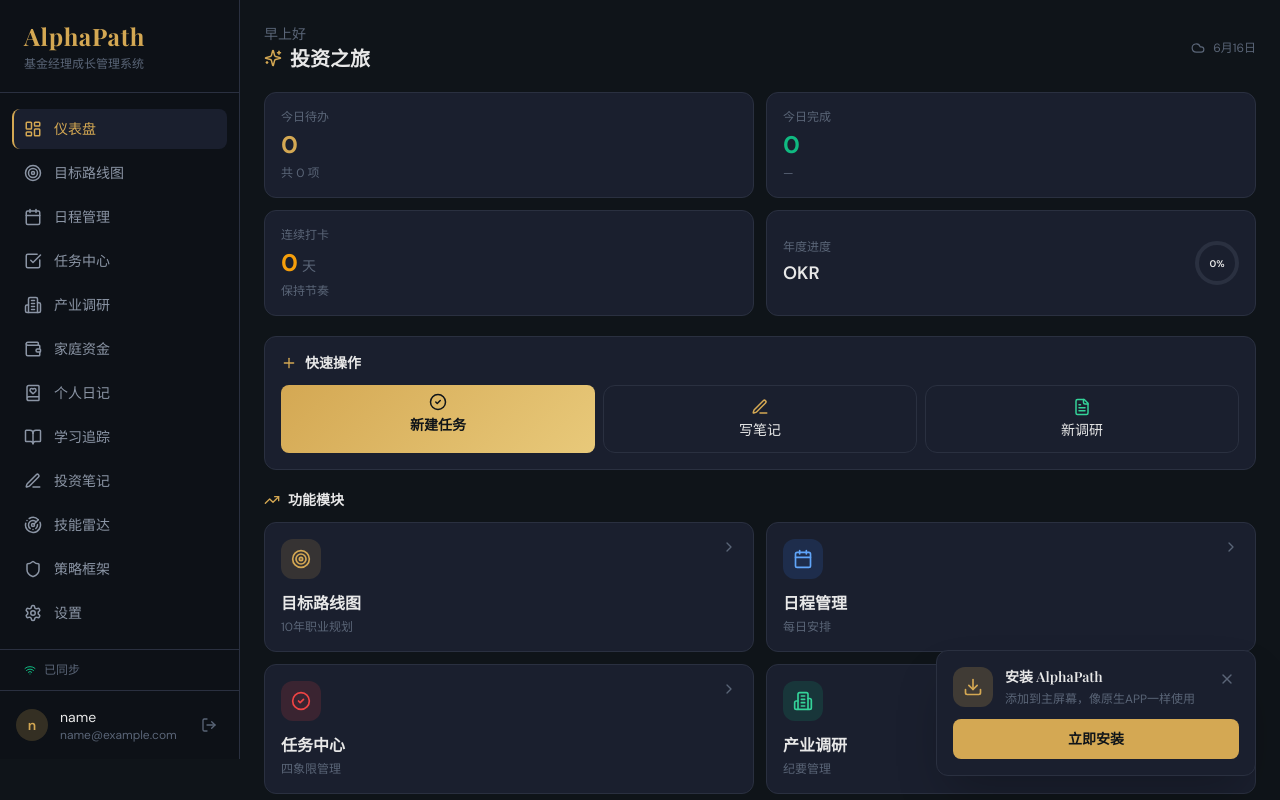
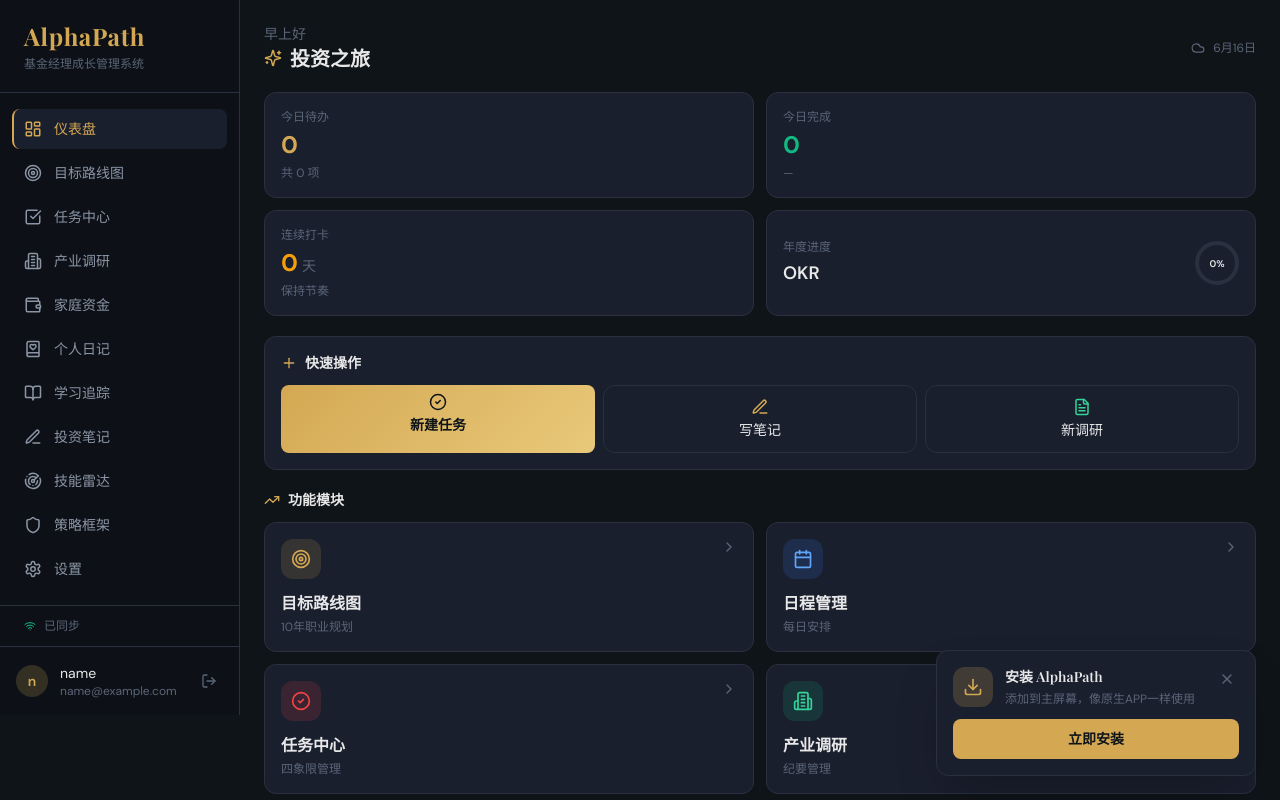
Before and after one commit to chriszhaoqk/AlphaPath, a React (Vite) app: page /industry#/login in a window 1280 px wide. Both pictures are taken after typing "name@example.com", "Sample123" into the empty fields and a click on the button "登录". Shown: the top 800 px of the page. Built offline with nearby package versions, Linux system fonts and the light colour scheme.

Commit message:
fix: v1.12.1 移除日程管理导航入口

```diff
--- a/package.json
+++ b/package.json
@@ -1,7 +1,7 @@
 {
   "name": "workspace",
   "private": true,
-  "version": "1.12.0",
+  "version": "1.12.1",
   "type": "module",
   "scripts": {
     "client:dev": "vite",
--- a/src/App.tsx
+++ b/src/App.tsx
@@ -9,7 +9,6 @@
 import Skills from '@/pages/Skills';
 import Strategy from '@/pages/Strategy';
 import Settings from '@/pages/Settings';
-import Schedule from '@/pages/Schedule';
 import Tasks from '@/pages/Tasks';
 import Dashboard from '@/pages/Dashboard';
 import Roadmap from '@/pages/Roadmap';
@@ -61,7 +60,7 @@
         >
           <Route path="/" element={<Dashboard />} />
           <Route path="/roadmap" element={<Roadmap />} />
-          <Route path="/schedule" element={<Schedule />} />
+
           <Route path="/tasks" element={<Tasks />} />
           <Route path="/industry" element={<IndustryPage />} />
           <Route path="/funds" element={<FundsPage />} />
--- a/src/components/MobileNav.tsx
+++ b/src/components/MobileNav.tsx
@@ -29,7 +29,7 @@
 const navItems = [
   { to: '/', icon: LayoutDashboard, label: '仪表盘' },
   { to: '/roadmap', icon: Target, label: '目标路线图' },
-  { to: '/schedule', icon: Calendar, label: '日程管理' },
+
   { to: '/tasks', icon: CheckSquare, label: '任务中心' },
   { to: '/industry', icon: Building2, label: '产业调研' },
   { to: '/funds', icon: Wallet, label: '家庭资金' },
--- a/src/components/Sidebar.tsx
+++ b/src/components/Sidebar.tsx
@@ -21,7 +21,7 @@
 const navItems = [
   { to: '/', icon: LayoutDashboard, label: '仪表盘' },
   { to: '/roadmap', icon: Target, label: '目标路线图' },
-  { to: '/schedule', icon: Calendar, label: '日程管理' },
+
   { to: '/tasks', icon: CheckSquare, label: '任务中心' },
   { to: '/industry', icon: Building2, label: '产业调研' },
   { to: '/funds', icon: Wallet, label: '家庭资金' },
--- a/version.json
+++ b/version.json
@@ -1,4 +1,4 @@
 {
-  "version": "1.12.0",
+  "version": "1.12.1",
   "releaseUrl": "https://github.com/chriszhaoqk/AlphaPath/releases/latest"
 }
```
